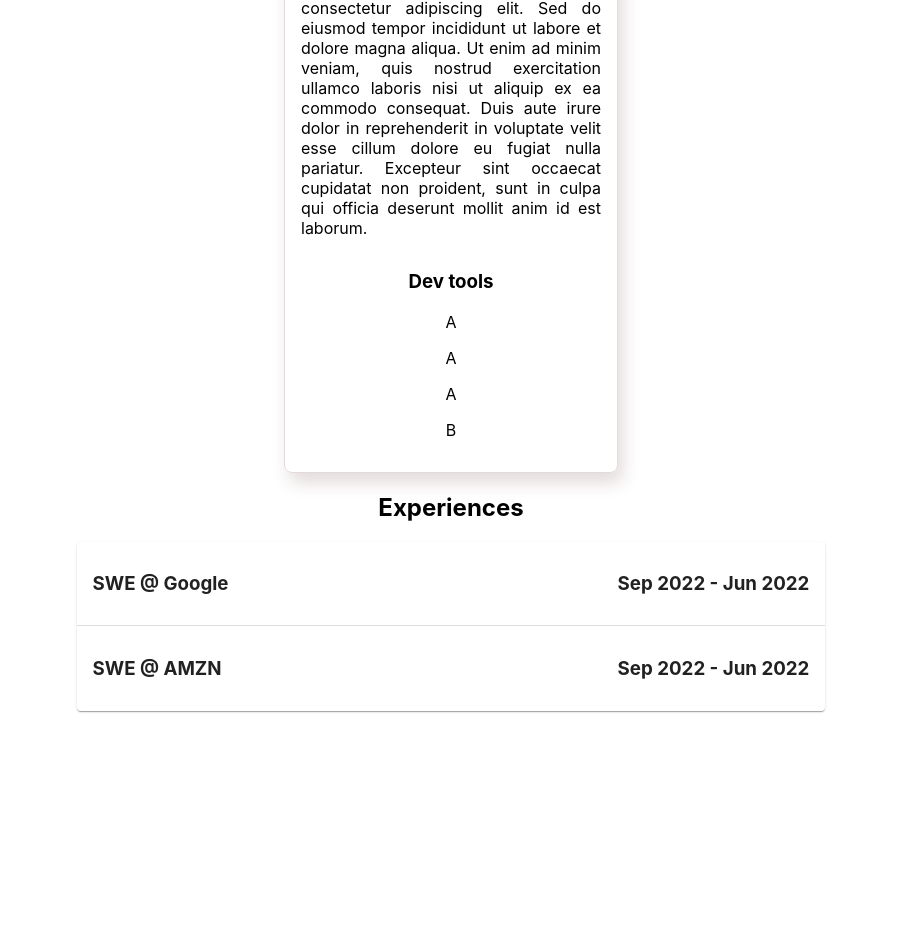
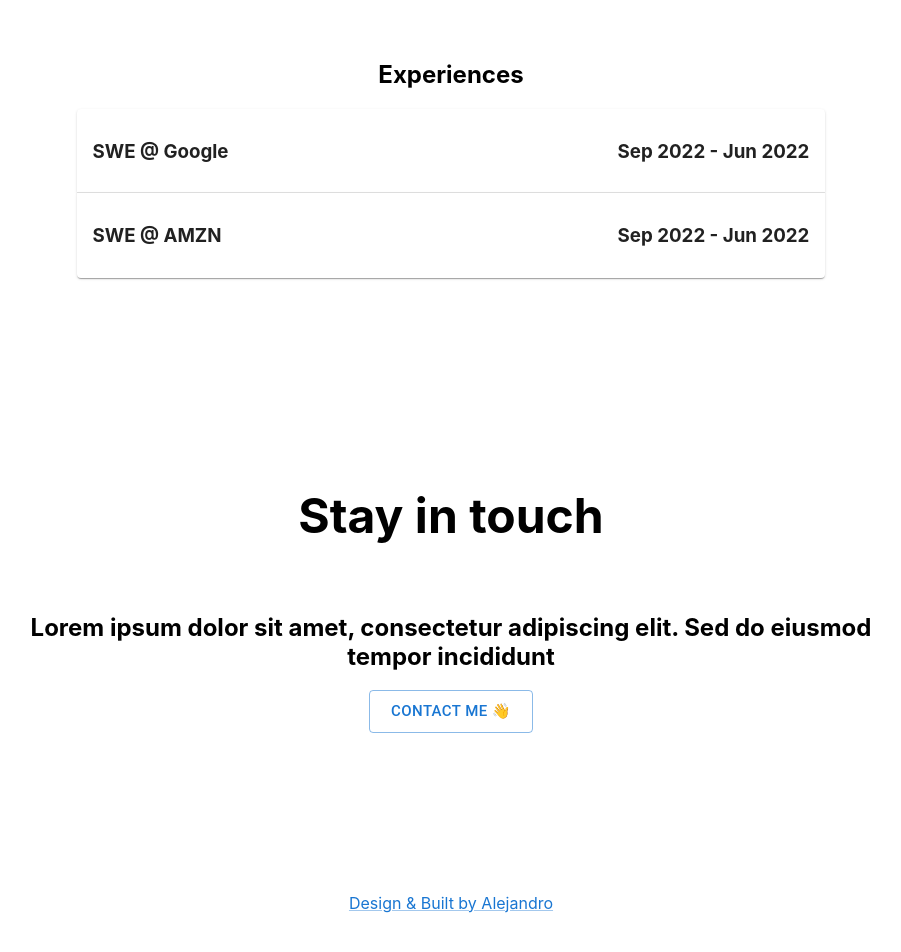
Before and after one commit to alex210501/Portfolio, a React (Create React App) app in the folder portfolio/: page / in a window 1280 px wide. Shown: the part 1762-2714 px from the top of the page, without its empty margins (189-1090 px from the left). After the commit the page ends 2691 px from the top, so only its background shows below. Built offline with nearby package versions, Linux system fonts and the light colour scheme.

Commit message:
Add credits

```diff
--- a/portfolio/src/App.tsx
+++ b/portfolio/src/App.tsx
@@ -4,6 +4,7 @@ import { ThemeProvider, createTheme } from '@mui/material';
 import './App.css';
 import About from './sections/About';
 import Contact from './sections/Contact';
+import Credits from './sections/Credits';
 import Experiences from './sections/Experiences';
 import HomeAppBar from './components/HomeAppBar';
 import Home from './sections/Home';
@@ -23,6 +24,7 @@ function App() {
       <About />
       <Experiences />
       <Contact />
+      <Credits />
     </div>
   );
 }
--- a/portfolio/src/sections/About.tsx
+++ b/portfolio/src/sections/About.tsx
@@ -1,8 +1,9 @@
 import styled from "styled-components";
 
 import SkillBox from "../components/SkillBox";
+import StyledSection from "../styles/StyledSection";
 
-const dummyText = "Lorem ipsum dolor sit amet, consectetur adipiscing elit. Sed do eiusmod tempor incididunt ut labore et dolore magna aliqua. Ut enim ad minim veniam, quis nostrud exercitation ullamco laboris nisi ut aliquip ex ea commodo consequat. Duis aute irure dolor in reprehenderit in voluptate velit esse cillum dolore eu fugiat nulla pariatur. Excepteur sint occaecat cupidatat non proident, sunt in culpa qui officia deserunt mollit anim id est laborum.";
+const dummyText = "Lorem ipsum dolor sit amet, consectetur adipiscing elit.";
 
 const Container = styled.div`
   width: 80%;
@@ -22,16 +23,33 @@ const SkillBoxContainer = styled.div`
 
 export default function About() {
   return (
+    <StyledSection>
       <Container>
-            <div style={{ marginBottom: '5em' }}>
+        <div style={{ marginBottom: "5em" }}>
           <h1>About me</h1>
           <p>{dummyText}</p>
         </div>
         <SkillBoxContainer>
-                <SkillBox title="Software Engineering" description={dummyText} subtitle="Dev tools" skills={['A', 'A', 'A']} />
-                <SkillBox title="Software Engineering 2" description={dummyText} subtitle="Dev tools" skills={['A', 'A', 'A', 'B']} />
-                <SkillBox title="Software Engineering 2" description={dummyText} subtitle="Dev tools" skills={['A', 'A', 'A', 'B']} />
+          <SkillBox
+            title="Software Engineering"
+            description={dummyText}
+            subtitle="Dev tools"
+            skills={["A", "A", "A"]}
+          />
+          <SkillBox
+            title="Software Engineering 2"
+            description={dummyText}
+            subtitle="Dev tools"
+            skills={["A", "A", "A", "B"]}
+          />
+          <SkillBox
+            title="Software Engineering 2"
+            description={dummyText}
+            subtitle="Dev tools"
+            skills={["A", "A", "A", "B"]}
+          />
         </SkillBoxContainer>
       </Container>
+    </StyledSection>
   );
 }
--- /dev/null
+++ b/portfolio/src/sections/Credits.tsx
@@ -0,0 +1,17 @@
+import styled from "@emotion/styled";
+import { Link } from "@mui/material";
+
+const CreditLink = styled(Link)`
+  display: block;
+  font-size: 1em;
+  margin-top: 1em;
+  margin-bottom: 1em;
+`;
+
+export default function Credits() {
+  return (
+    <CreditLink href="https://github.com/alex210501/Portfolio">
+      Design & Built by Alejandro
+    </CreditLink>
+  );
+}
--- a/portfolio/src/sections/Experiences.tsx
+++ b/portfolio/src/sections/Experiences.tsx
@@ -75,6 +75,7 @@ const ContentContainer = styled.div`
   flex-wrap: wrap;
   justify-content: space-between;
   align-items: center;
+  padding-right: 0.5em;
   gap: 2em;
 `;
 
@@ -84,7 +85,7 @@ const CompanyLogo = styled.img`
   object-fit: contain;
   width: 100%;
   height: 100%;
-  min-width: 10%;
+  min-width: 100px;
 `;
 
 function LocationAndWebsite({
--- a/portfolio/src/styles/StyledSection.tsx
+++ b/portfolio/src/styles/StyledSection.tsx
@@ -1,9 +1,10 @@
 import styled from "styled-components";
 
 const StyledSection = styled.section`
-    height: 100vh;
-    padding-left: 1em;
-    padding-right: 1em;
+  padding-left: 1em;
+  padding-right: 1em;
+  margin-top: 10em;
+  margin-bottom: 10em;
 `;
 
 export default StyledSection;
```
Lines whose indentation alone changed are shown as unchanged.
